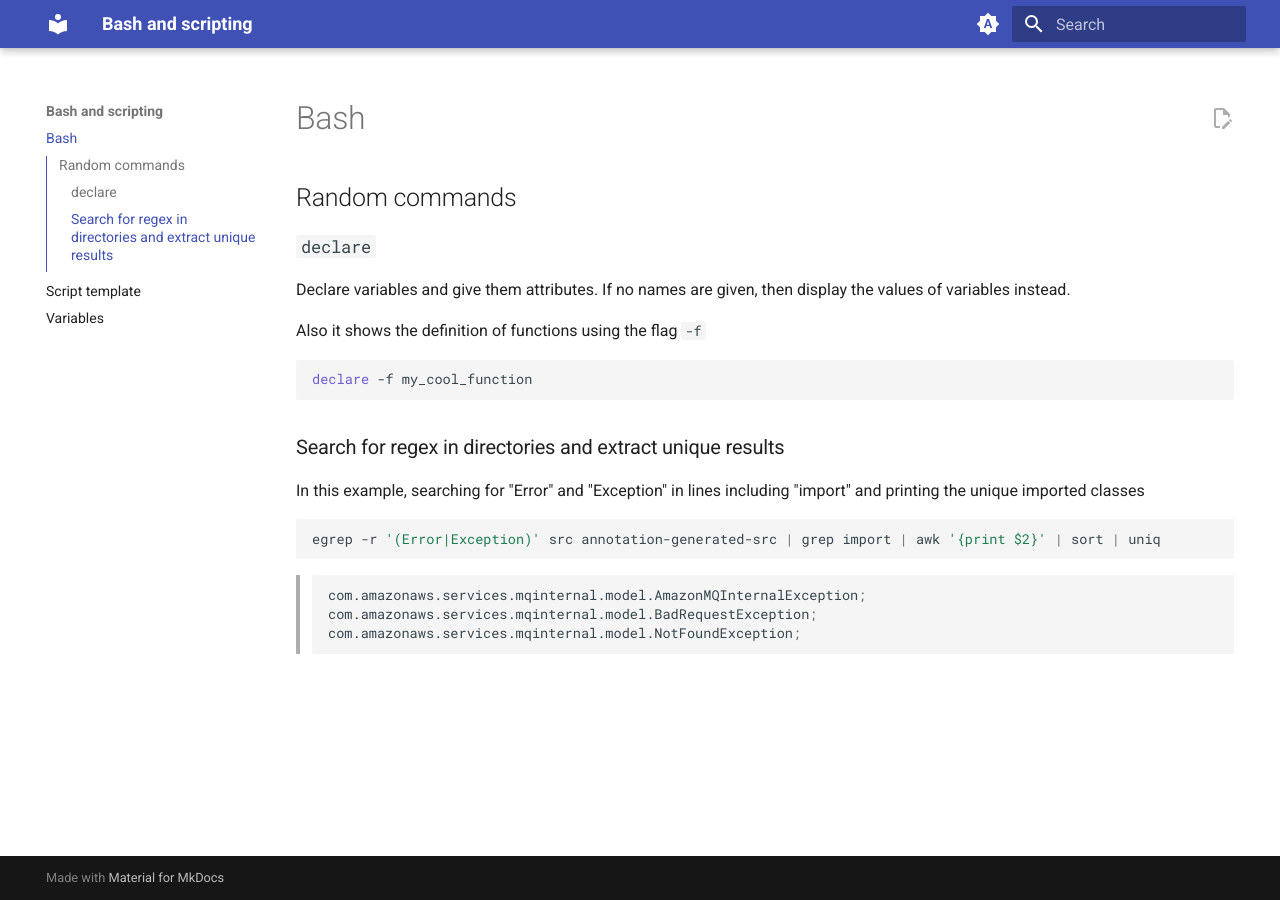
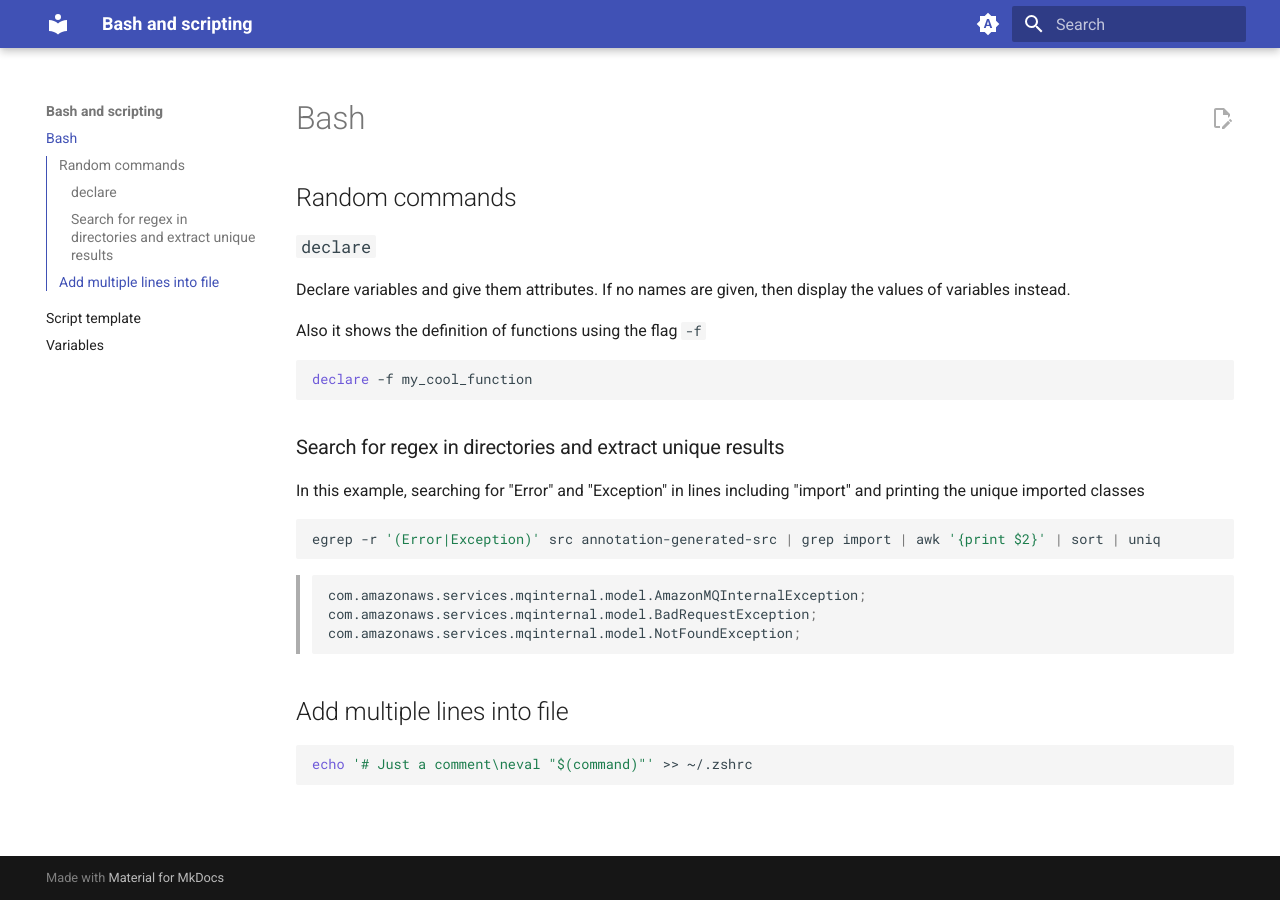
Before and after one commit to jcabrerizo/scratch-notes-shell, an MkDocs documentation site: the page built from docs/README.md, in a window 1280 px wide. Built offline with MkDocs 1.6.1 and Material for MkDocs 9.7.7, drawn with Linux system fonts in a browser that asks for light colours.

Commit message:
append to file

````diff
--- a/docs/README.md
+++ b/docs/README.md
@@ -26,3 +26,9 @@ egrep -r '(Error|Exception)' src annotation-generated-src | grep import | awk '{
 > com.amazonaws.services.mqinternal.model.BadRequestException;
 > com.amazonaws.services.mqinternal.model.NotFoundException;
 > ```
+
+## Add multiple lines into file
+
+```shell
+echo '# Just a comment\neval "$(command)"' >> ~/.zshrc
+```
````
